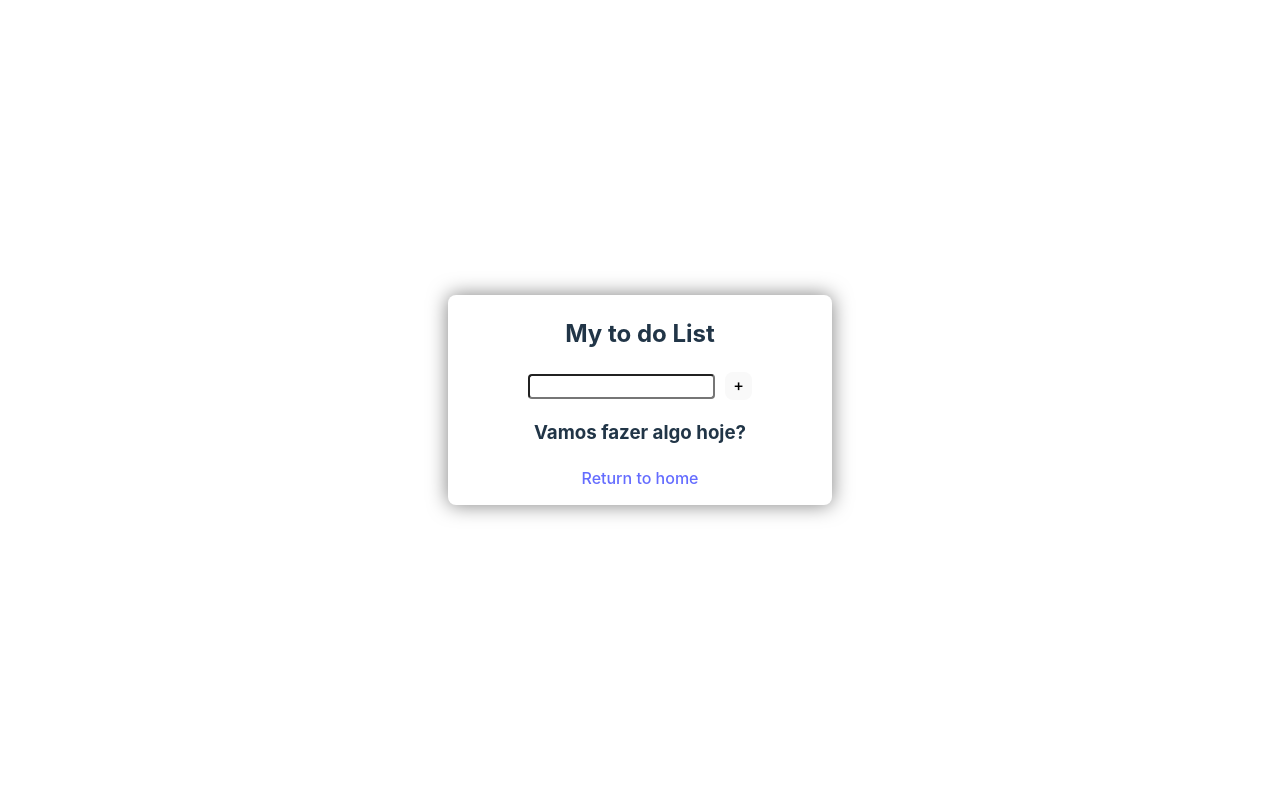
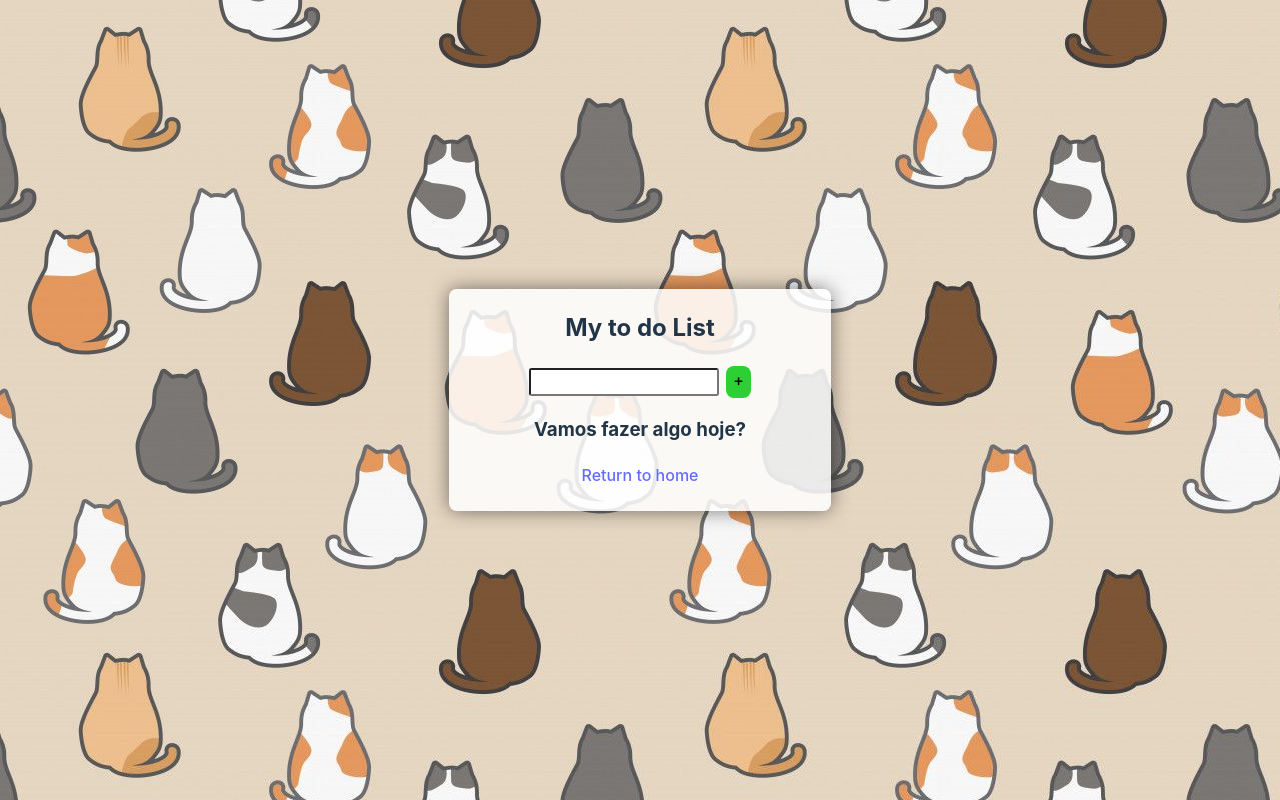
Before and after one commit to ChristieYuki/vite-project, a React (Vite) app: page /to-do in a window 1280 px wide. Built offline with nearby package versions, Linux system fonts and the light colour scheme.

Commit message:
first stylization finish

```diff
--- a/index.html
+++ b/index.html
@@ -2,7 +2,7 @@
 <html lang="en">
   <head>
     <meta charset="UTF-8" />
-    <link rel="icon" type="image/svg+xml" href="/vite.svg" />
+    <link rel="icon" type="image/gif" href="/icon.gif">
     <meta name="viewport" content="width=device-width, initial-scale=1.0" />
     <title>Vite + React + TS</title>
   </head>
--- a/src/components/ConnectCat/index.tsx
+++ b/src/components/ConnectCat/index.tsx
@@ -21,7 +21,7 @@ export function ConnectCat() {
 
   return (
     <>
-      <button onClick={handleShowCat} style={{ marginBottom: '10px' }}>
+      <button onClick={handleShowCat} className="buttonCat info margin-bottom-sm" style={{ marginBottom: '10px' }}>
         Mostrar novo gatinho
       </button>
       <img
--- a/src/components/Counter/index.tsx
+++ b/src/components/Counter/index.tsx
@@ -10,8 +10,7 @@ export function Counter() {
     }
     return (
         <>
-            <button onClick={() => contar()}>+</button>
-            <p>contador é igual a {contador}</p>
+            <button onClick={() => contar()} className="margin-bottom-sm buttonCounter info">+</button>
         </>
     )
 }
--- a/src/components/Input/index.tsx
+++ b/src/components/Input/index.tsx
@@ -36,9 +36,9 @@ export function Input() {
         type="text"
         onChange={handleTodoInput}
         value={todoInput}
-        style={{ borderRadius: '4px', padding: '3px', marginTop: '-25px', marginRight: '10px', backgroundColor: 'transparent' }}
+        className='outline-none'
       />
-      <button onClick={handleAddTodo} onSubmit={handleAddTodo} style={{ paddingTop: '2px', paddingRight: '7px', paddingLeft:'7px', paddingBottom:'4px' }}>
+      <button onClick={handleAddTodo} onSubmit={handleAddTodo} className='buttonPlus success'>
         +
       </button>
     </>
--- a/src/components/List/index.tsx
+++ b/src/components/List/index.tsx
@@ -26,7 +26,7 @@ export function List() {
   }
 
   return (
-    <>
+    <div className='margin-top-sm'>
       {todos.length === 0 ? (
         <h3>Vamos fazer algo hoje?</h3> // checar se o array é vazio
       ) : (
@@ -39,17 +39,18 @@ export function List() {
                 justifyContent: 'space-between',
                 alignItems: 'center',
               }}
+              className='margin-bottom-sm'
             >
               <input type="checkbox" checked={todo.isChecked} onChange={() => handleCheckbox(todo.id)} value={todo.id}/>
-              <span className={todo.isChecked ? 'Completed' : 'Incompleted'}>
+              <span className={todo.isChecked ? 'Completed margin-right-sm' : 'Incompleted margin-right-sm'}>
                 {todo.description}
               </span>
-              <span>{todo.createdAt}</span>
-              <button onClick={() => handleDelete2(todo.id)}>-</button>
+              <span className='margin-right-sm'>{todo.createdAt}</span>
+              <button onClick={() => handleDelete2(todo.id)} className='buttonMinus alert'>-</button>
             </div>
           )
         })
       )}
-    </>
+    </div>
   )
 }
--- a/src/components/MyPaper/index.tsx
+++ /dev/null
@@ -1,9 +0,0 @@
-
-export function MyPaper({children}:any){
-
-    return(
-        <div className="myPaper">
-            {children}
-        </div>
-    )
-}
--- /dev/null
+++ b/src/components/Paper/index.tsx
@@ -0,0 +1,8 @@
+export function Paper({children}:any){
+
+    return(
+        <div className="paper">
+            {children}
+        </div>
+    )
+}
--- a/src/index.css
+++ b/src/index.css
@@ -39,7 +39,6 @@ h1 {
 button {
   border-radius: 8px;
   border: 1px solid transparent;
-  padding: 0.6em 1.2em;
   font-size: 1em;
   font-weight: 500;
   font-family: inherit;
@@ -68,11 +67,78 @@ button:focus-visible {
   }
 }
 
-.myPaper {
-  border-radius: 8px;
-  padding-top: 1px;
-  padding-right: 80px;
-  padding-bottom: 15px;
-  padding-left: 80px;
-  box-shadow: 0px 0px 20px 0px rgba(0,0,0,0.5);
+.buttonCat {
+  padding: 1em 2em;
 }
+
+.buttonPlus {
+  padding: 0.2em 0.4em 0.4em 0.4em;
+}
+
+.buttonMinus {
+  padding: 0.2em 0.6em 0.3em 0.5em;
+}
+
+.buttonCounter {
+  padding: 0.7em 1em;
+}
+
+.success {
+  background-color: #2cd034;
+}
+
+.alert {
+  background-color: #d0342c;
+}
+
+.info {
+  background-color: #2C76D0;
+}
+
+.margin-top-sm {
+  margin-top: 0.5em;
+}
+
+.margin-right-sm {
+  margin-right: 0.5em;
+}
+
+.margin-bottom-sm {
+  margin-bottom: 0.5em;
+}
+
+.display-block {
+  display: block;
+}
+
+.returnHome {
+  margin-left: 11.5em;
+  margin-right: 11.5em;
+}
+
+input {
+  border-radius: 0.2em;
+  padding: 0.35em;
+  background-color: #ffffff;
+  margin-right: 0.5em;
+}
+
+input:focus {
+  outline: none;
+}
+
+.paper {
+  border-radius: 0.5em;
+  margin-left: auto;
+  margin-right: auto;
+  padding-top: 0.1em;
+  padding-right: 5em;
+  padding-bottom: 1.5em;
+  padding-left: 5em;
+  box-shadow: 0 0 1.2em 0 rgba(0,0,0,0.5);
+  background-color: rgba(255, 255, 255, 0.85);
+}
+
+body {
+  background-image: url(/body.jpg);
+}
--- a/src/pages/ConnectCatPage/index.tsx
+++ b/src/pages/ConnectCatPage/index.tsx
@@ -2,17 +2,17 @@ import { Header } from "../../components/Header";
 import { ConnectCat } from "../../components/ConnectCat";
 import { ConnectCatContextProvider } from "../../context/ConnectCatContext"
 import { Link } from "react-router-dom";
-import { MyPaper } from "../../components/MyPaper";
+import { Paper } from "../../components/Paper";
 
 export function ConnectCatPage() {
 
     return(
-        <MyPaper>
+        <Paper>
             <ConnectCatContextProvider>
                 <Header title={'Cat API'} />
                 <ConnectCat />
             </ConnectCatContextProvider>
             <Link to='/'>Return to home</Link>
-        </MyPaper>
+        </Paper>
     )
 }
--- a/src/pages/CounterPage/index.tsx
+++ b/src/pages/CounterPage/index.tsx
@@ -1,18 +1,18 @@
 import { Content } from '../../components/Content';
 import { Counter } from '../../components/Counter';
-import { MyPaper } from '../../components/MyPaper';
+import { Paper } from '../../components/Paper';
 import { CounterContextProvider } from '../../context/CounterContext';
 import { Link } from "react-router-dom";
 
 export function CounterPage() {
 
     return (
-        <MyPaper>
+        <Paper>
         <CounterContextProvider>
             <Content />
             <Counter />
         </CounterContextProvider>
-        <Link to='/'>Return to home</Link>
-        </MyPaper>
+        <Link className='returnHome display-block' to='/'>Return to home</Link>
+        </Paper>
     )
 }
--- a/src/pages/Home/index.tsx
+++ b/src/pages/Home/index.tsx
@@ -1,9 +1,9 @@
 import { Link } from "react-router-dom";
-import { MyPaper } from "../../components/MyPaper";
+import { Paper } from "../../components/Paper";
 
 export function Home() {
     return(
-        <MyPaper>
+        <Paper>
         <h1>Home</h1>
         <ul>
             <li>
@@ -16,6 +16,6 @@ export function Home() {
                 <Link to='/to-do'>To Do List</Link>
             </li>
         </ul>
-        </MyPaper>
+        </Paper>
     )
 }
--- a/src/pages/ToDoPage/index.tsx
+++ b/src/pages/ToDoPage/index.tsx
@@ -3,18 +3,18 @@ import { Header } from "../../components/Header";
 import { Input } from "../../components/Input";
 import { List } from "../../components/List";
 import { ToDoContextProvider } from "../../context/ToDoContext";
-import { MyPaper } from "../../components/MyPaper";
+import { Paper } from "../../components/Paper";
 
 export function ToDoPage() {
 
     return (
-        <MyPaper>
+        <Paper>
             <ToDoContextProvider>
                 <Header title={'My to do List'} />
                 <Input />
                 <List />
                 <Link to='/'>Return to home</Link>
             </ToDoContextProvider>
-        </MyPaper>
+        </Paper>
     )
 }
```
Also changed, not shown: public/body.jpg (added), public/icon.gif (added).
